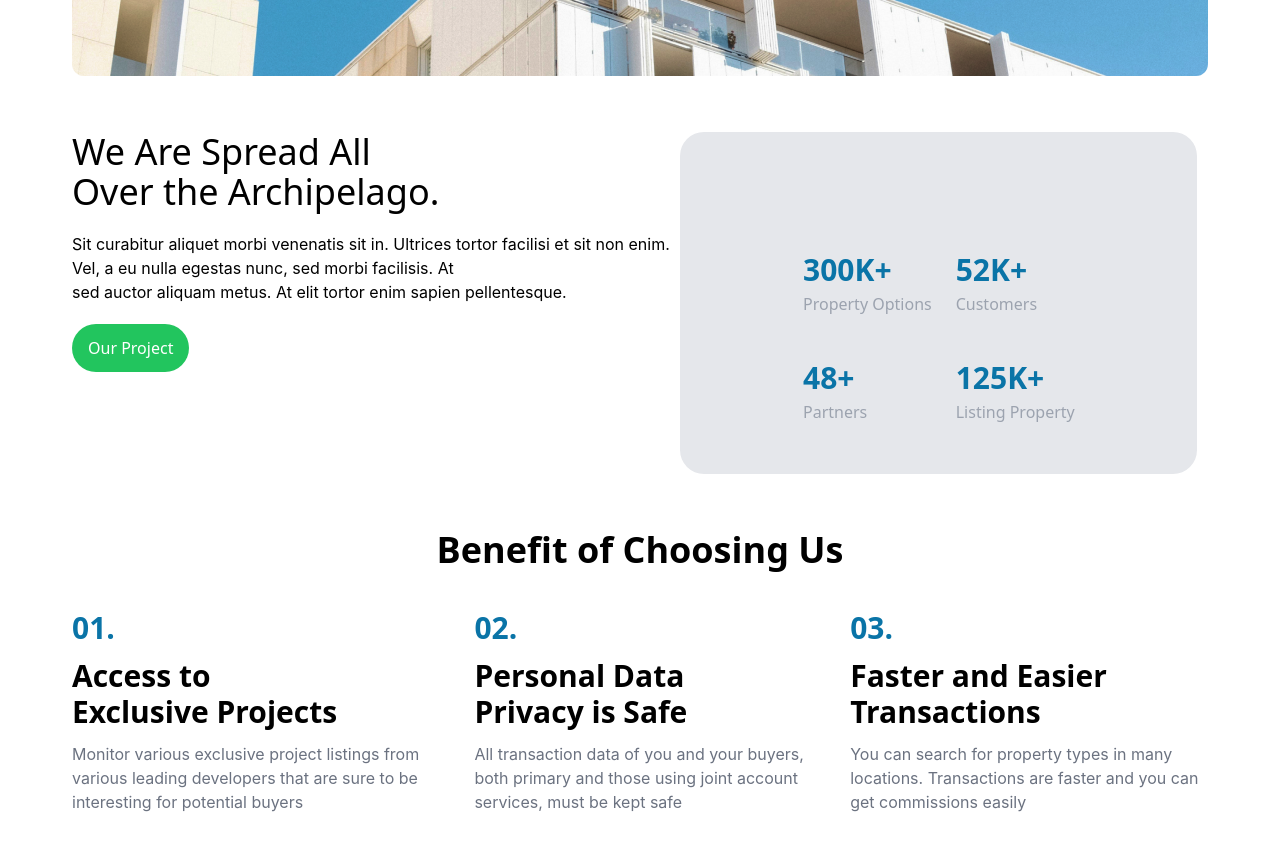
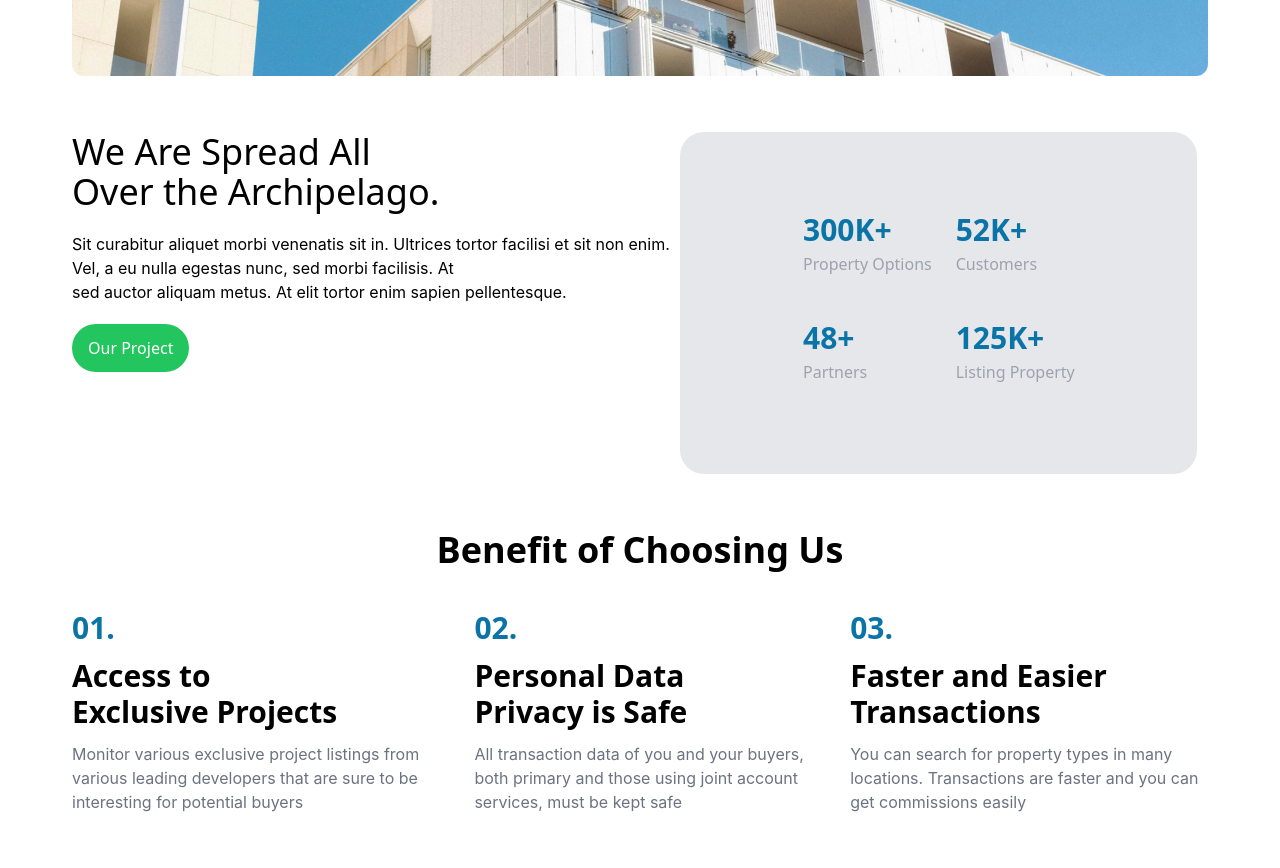
Before and after one commit to andi-faizal94/-ProtAh, a Next.js app: page / in a window 1280 px wide. Shown: the part 820-1688 px from the top of the page. Built offline with nearby package versions, Linux system fonts and the light colour scheme; a web font is replaced by a local one.

Commit message:
change padding in hero

```diff
--- a/pages/index.js
+++ b/pages/index.js
@@ -242,7 +242,7 @@ export default function Home() {
                 Our Project
               </button>
             </div>
-            <div className='bg-gray-200  mx-auto rounded-3xl w-[517px] h-[342px] py-20 px-10'>
+            <div className='bg-gray-200  mx-auto rounded-3xl w-[517px] h-[342px] py-10 px-8'>
               <div className='flex justify-center items-center space-x-6 py-10'>
                 <div className='flex flex-col space-y-10'>
                   <div>
```
